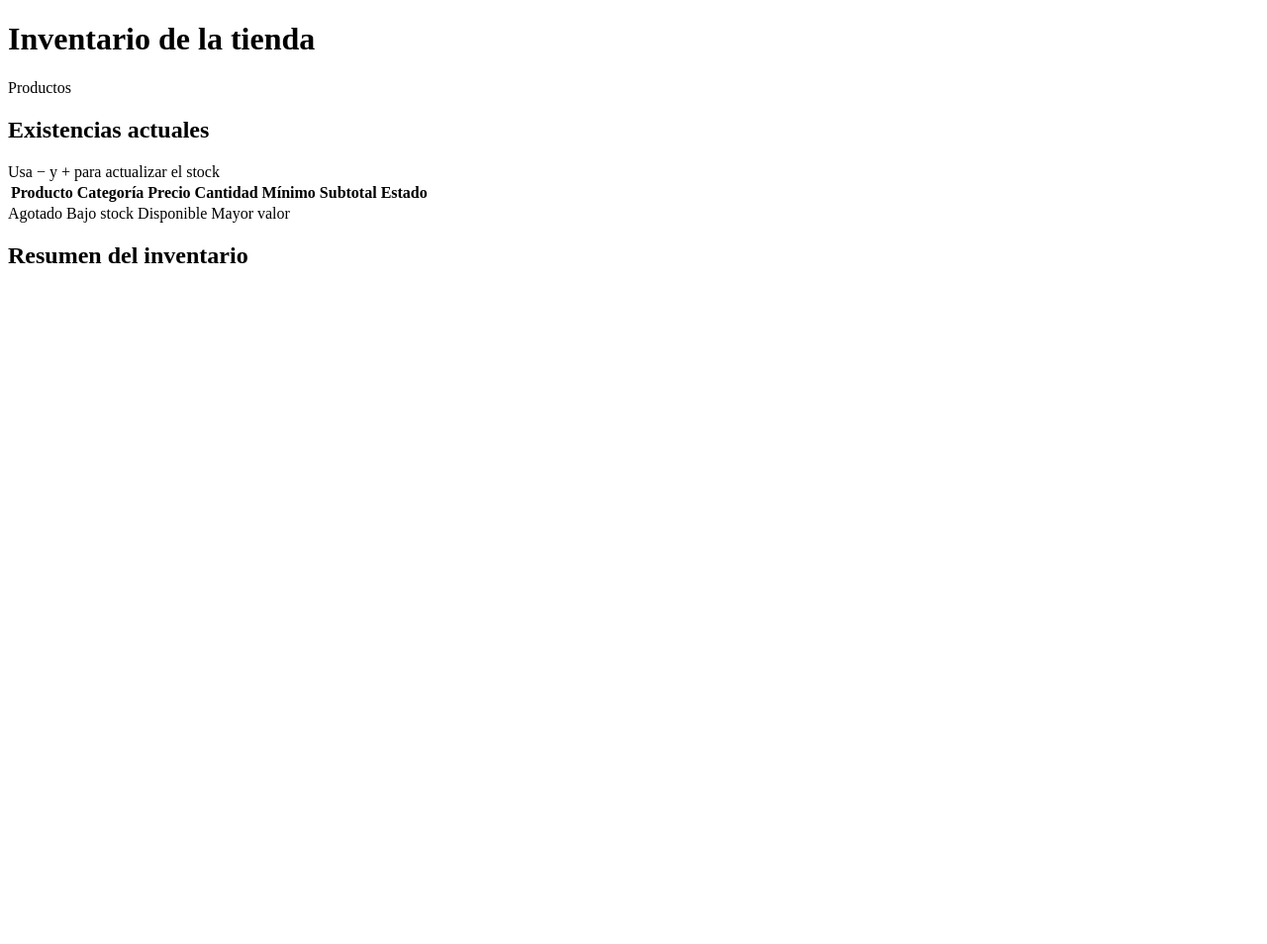
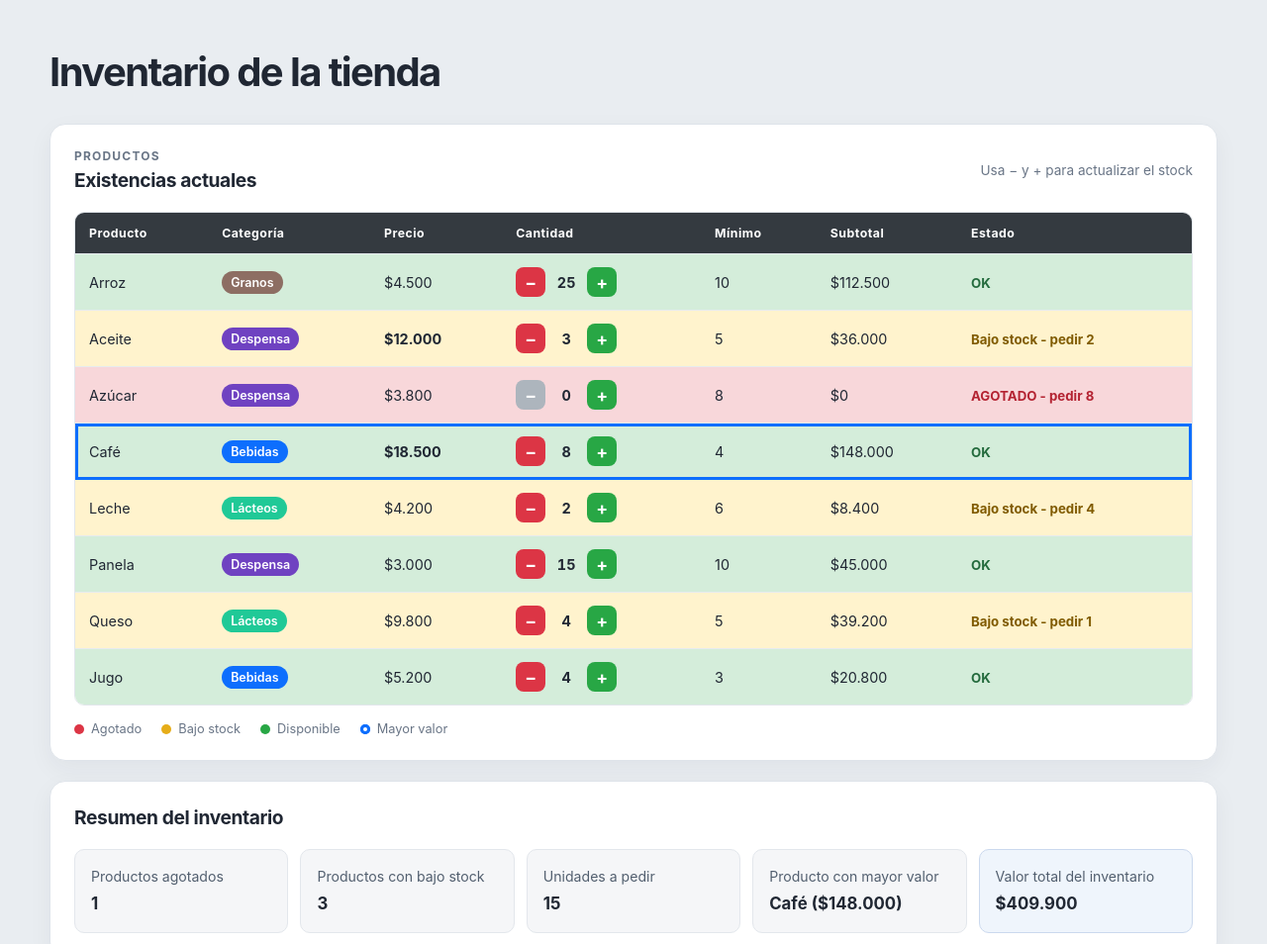
Before and after one commit to javierdavidmolina/inventario-tienda, a plain HTML site: page index.html in a window 1280 px wide. Shown: the top 954 px of the page at 99% size. Before the commit the page ends 800 px from the top, so only its background shows below. Drawn offline with Linux system fonts and the light colour scheme; the site is published under a folder, as on GitHub Pages, so addresses that start at the root find nothing.

Commit message:
Fix asset paths for GitHub Pages
Co-authored-by: Copilot <223556219+Copilot@users.noreply.github.com>

```diff
--- a/index.html
+++ b/index.html
@@ -4,8 +4,8 @@
     <meta charset="UTF-8">
     <meta name="viewport" content="width=device-width, initial-scale=1.0">
     <title>Inventario de la tienda</title>
-    <link rel="stylesheet" href="/styles-inventario/estilos.css">
-    <script src="/js-inventario/script.js" defer></script>
+    <link rel="stylesheet" href="./styles-inventario/estilos.css">
+    <script src="./js-inventario/script.js" defer></script>
 </head>
 <body>
     <main class="contenedor">
```
